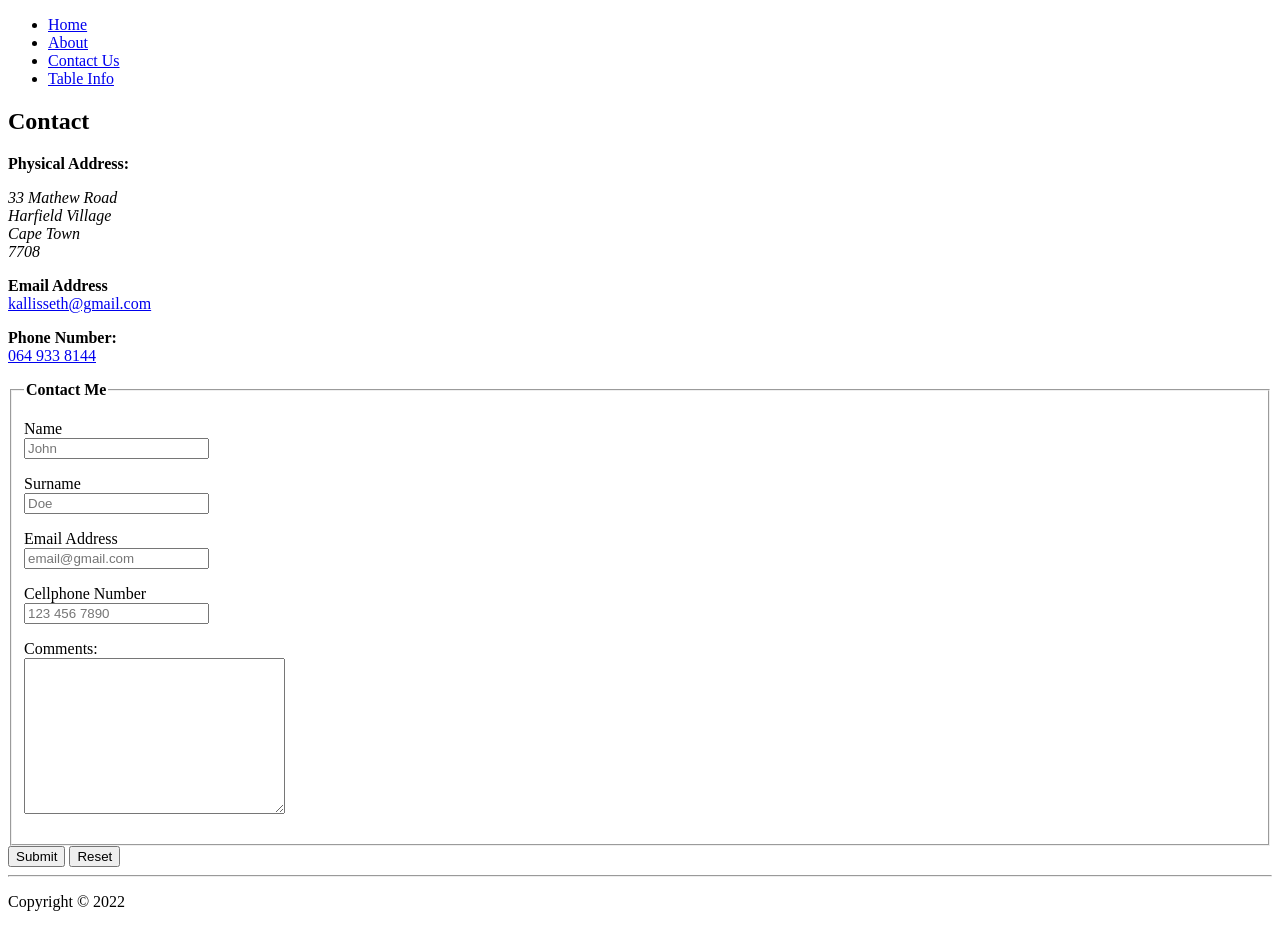
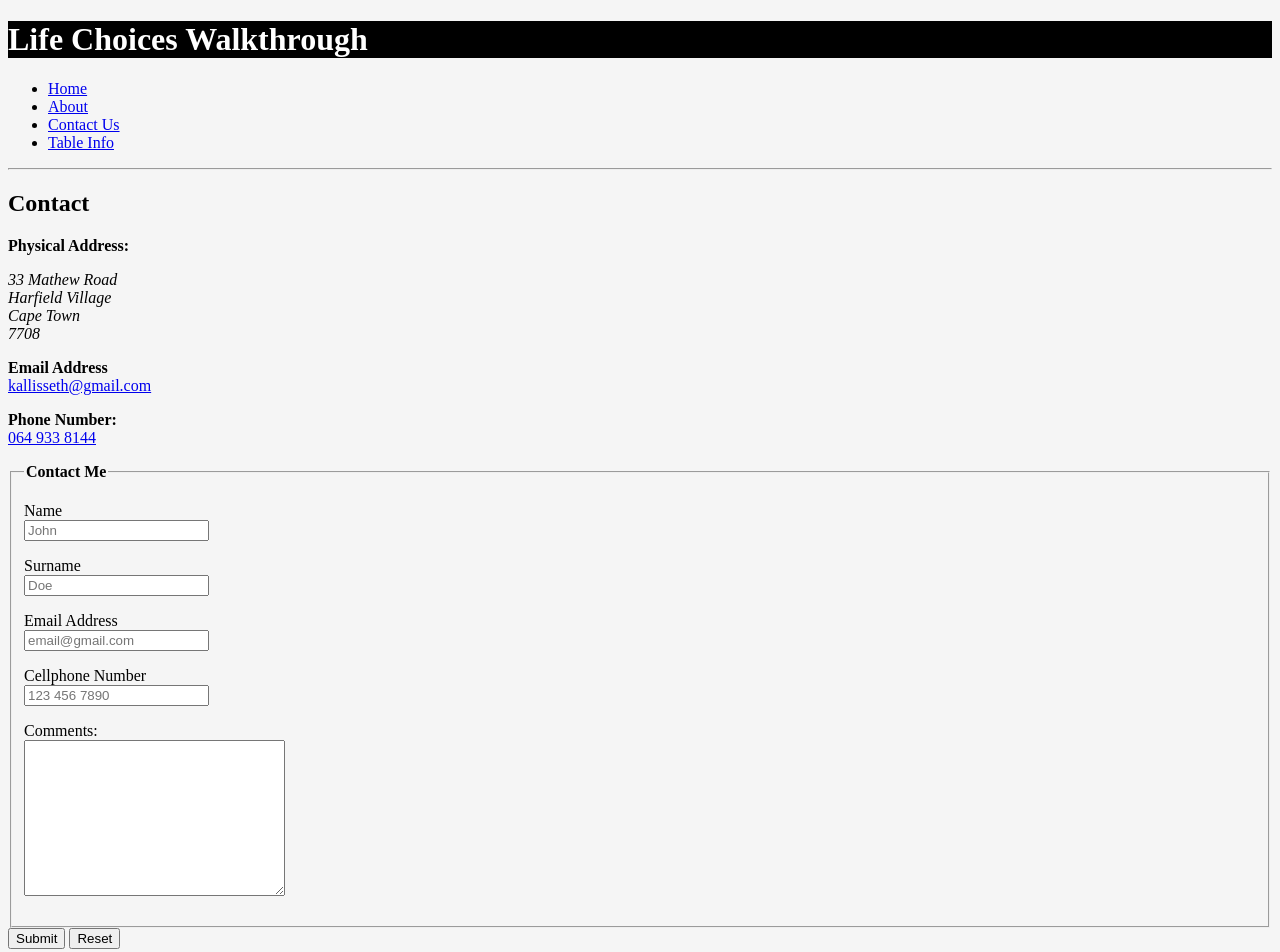
Before and after one commit to SethJKallis/lifechoices, a plain HTML site: page contact.html in a window 1280 px wide. Shown: the top 952 px of the page. Before the commit the page ends 927 px from the top, so only its background shows below. Drawn offline with Linux system fonts and the light colour scheme.

Commit message:
added some CSS to change h1 and background color

```diff
--- a/contact.html
+++ b/contact.html
@@ -4,9 +4,11 @@
     <meta charset="UTF-8">
     <meta http-equiv="X-UA-Compatible" content="IE=edge">
     <meta name="viewport" content="width=device-width, initial-scale=1.0">
+    <link rel="stylesheet" href="main.css">
     <title>Life Choices</title>
 </head>
 <body>
+    <h1>Life Choices Walkthrough</h1>
     <header>
 
         <nav>
@@ -19,6 +21,7 @@
         </nav>
 
     </header>
+    <hr>
 
     <main>
         <h2>Contact</h2>
--- a/main.css
+++ b/main.css
@@ -0,0 +1,8 @@
+h1 {
+    font-size: ;
+    color: white;
+    background-color: black;
+}
+body {
+    background-color: whitesmoke;
+}
```
Also changed, not shown: about.html (+2 -0 lines), index.html (+1 -1 lines), tableinfo.html (+2 -0 lines).
